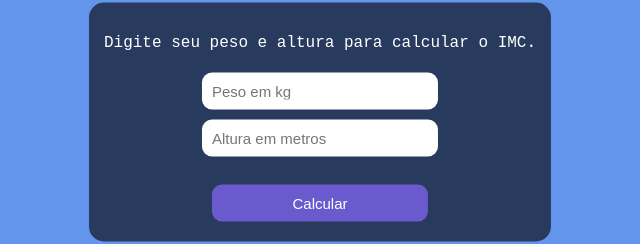
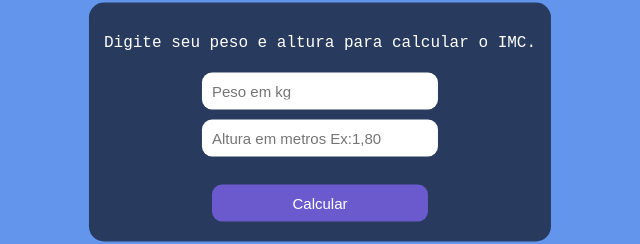
Before and after one commit to Danieldomiciano1/Trabalho-2-Bimestre, a plain HTML site: page exercicio01.html in a window 1280 px wide. Shown: the part 278-522 px from the top of the page, 320-960 px from the left. Drawn offline with Linux system fonts and the light colour scheme.

Commit message:
Update exercicio01.html

```diff
--- a/exercicio01.html
+++ b/exercicio01.html
@@ -53,7 +53,7 @@
         <p>Digite seu peso e altura para calcular o IMC.</p>
         <input type="number" id="peso" placeholder="Peso em kg">
         <br>
-        <input type="number" id="altura" placeholder="Altura em metros">
+        <input type="number" id="altura" placeholder="Altura em metros Ex:1,80">
         <br><br>
         <button onclick="calcular()">Calcular</button>
     </div>
```
